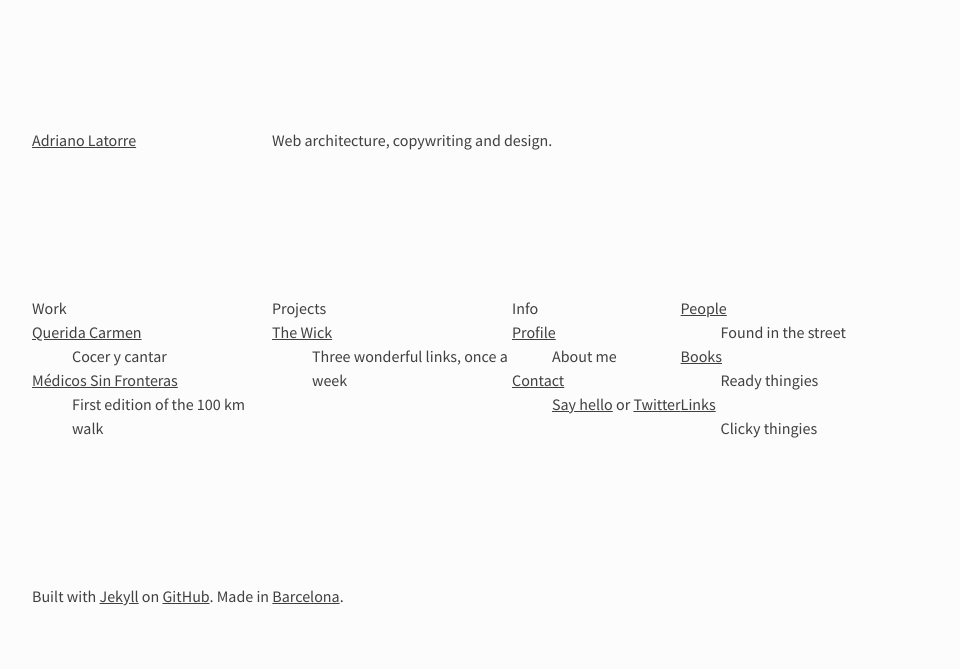
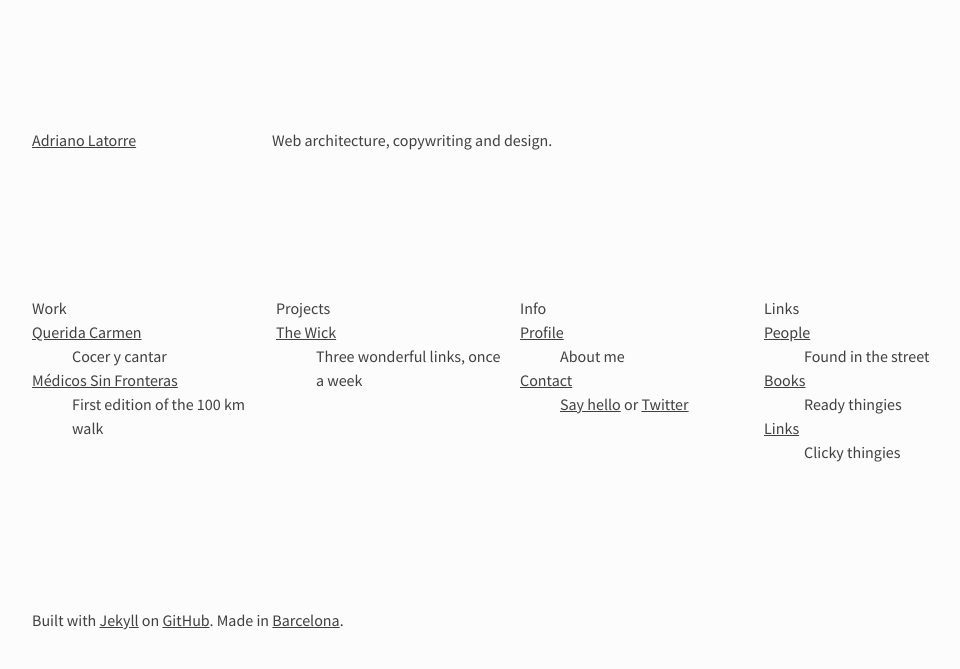
Before and after one commit to AdrianoLatorre/adriano.latorre.info, a Jekyll site: the page built from index.html, in a window 1280 px wide. Shown: the top 669 px of the page, without its empty margins (128-1088 px from the left). Built offline with Jekyll 4.4.1, drawn with Linux system fonts in a browser that asks for light colours.

Commit message:
Add gutters

```diff
--- a/_sass/objects.scss
+++ b/_sass/objects.scss
@@ -13,12 +13,17 @@
   }
 }
 
-.index {
-
+.grid {
+  display: flex;
 }
 
-.grid {
-  display: flex;
+.gutter {
+  margin: 0 0 0 -1em;
+}
+
+.gutter > .grid-1,
+.gutter > .grid-25, {
+  padding: 0 0 0 1em;
 }
 
 .grid-1 {
--- a/index.html
+++ b/index.html
@@ -3,7 +3,7 @@
 nav: "Web architecture, copywriting and design."
 ---
 
-<nav class="grid">
+<nav class="grid gutter">
   <dl class="grid-25">
     <dt>Work</dt>
     {% assign work_by_date = site.work | sort: 'date' %}
@@ -22,8 +22,8 @@
     {% endfor %}
   </dl>
 
-  <dl>
-    <dt class="grid-25">Info</dt>
+  <dl class="grid-25">
+    <dt>Info</dt>
     <dt><a href="/profile/">Profile</a></dt>
     <dd>About me</dd>
     <dt><a href="/profile/">Contact</a></dt>
@@ -48,6 +48,7 @@
                 //]]></script> or <a href="https://twitter.com/adrianolatorre">Twitter</a></dd>
   </dl>
   <dl class="grid-25">
+    <dt>Links</dt>
     <dt><a href="/people/">People</a></dt>
     <dd>Found in the street</dd>
     <dt><a href="/books/">Books</a></dt>
```
